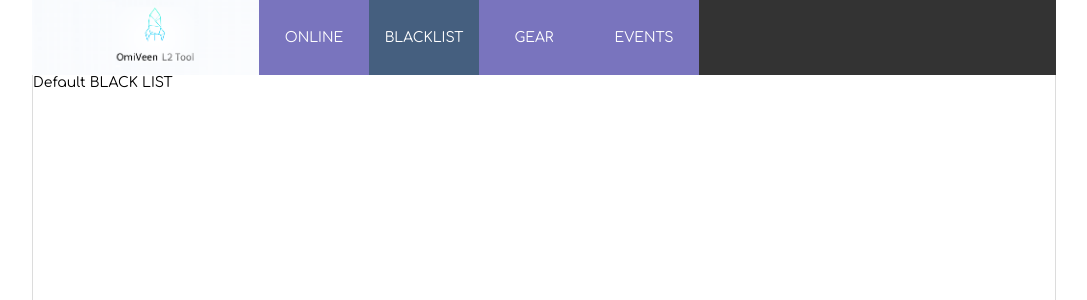
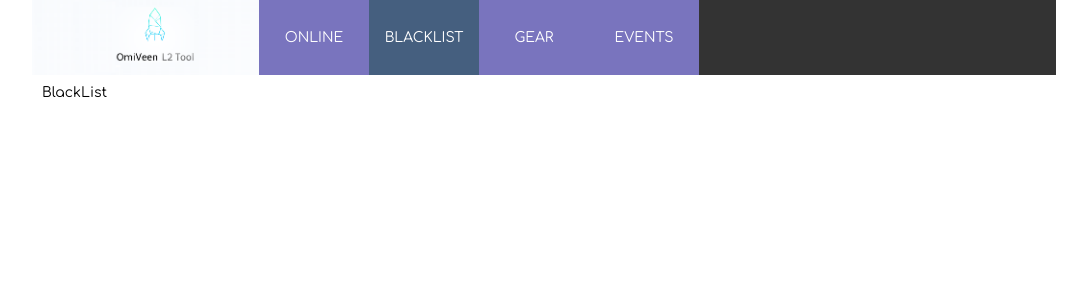
Before and after one commit to marutkin/omiveenl2tool, a React app in the folder l2tool/: page / in a window 1280 px wide. Both pictures are taken after a click on the element "BLACKLIST". Shown: the top 300 px of the page, without its empty margins (96-1183 px from the left). Built offline with nearby package versions, Linux system fonts and the light colour scheme.

Commit message:
Paddings fix

```diff
--- a/l2tool/src/js/App.js
+++ b/l2tool/src/js/App.js
@@ -64,19 +64,19 @@ class App extends React.Component {
           {
             this.state.currentPage == sectionNames[1] &&
             <div className={styles["animated"]} >
-              Default BLACK LIST
+              {sectionNames[1]}
             </div>
           }
           {
             this.state.currentPage == sectionNames[2] &&
             <div className={styles["animated"]} >
-              Default GEAR
+              {sectionNames[2]}
             </div>
           }
           {
             this.state.currentPage == sectionNames[3] &&
             <div className={styles["animated"]} >
-              Default EVENTS
+              {sectionNames[3]}
             </div>
           }
         </Page>
--- a/l2tool/src/sass/Entities/person.scss
+++ b/l2tool/src/sass/Entities/person.scss
@@ -4,8 +4,6 @@
   width: auto;
   max-width: 31.7%;
   border: 1px solid #80808075;
-
-  margin: 10px;
 
   &__row {
     margin: 5px;
--- a/l2tool/src/sass/main.scss
+++ b/l2tool/src/sass/main.scss
@@ -7,6 +7,8 @@
 
 // Main
 .main-container {
+
+  height: 100vh;
 
   font-size: 14px;
   max-width: 1024px;
--- a/l2tool/src/sass/page.scss
+++ b/l2tool/src/sass/page.scss
@@ -1,9 +1,4 @@
 
 .page-container {
-
-  height: 90vh;
-
-  border: 1px solid #80808047;
-  border-top: 0;
-
+  padding: 10px;
 }
```
